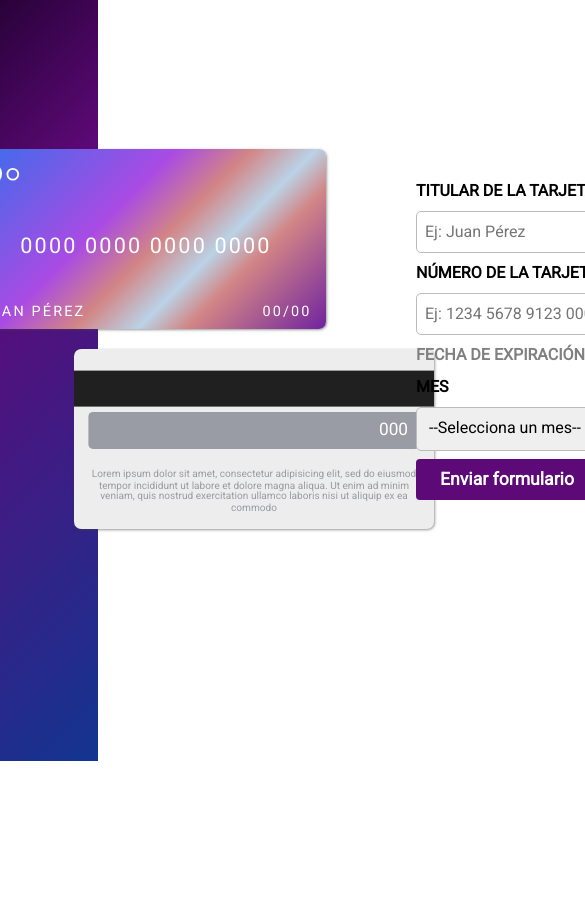
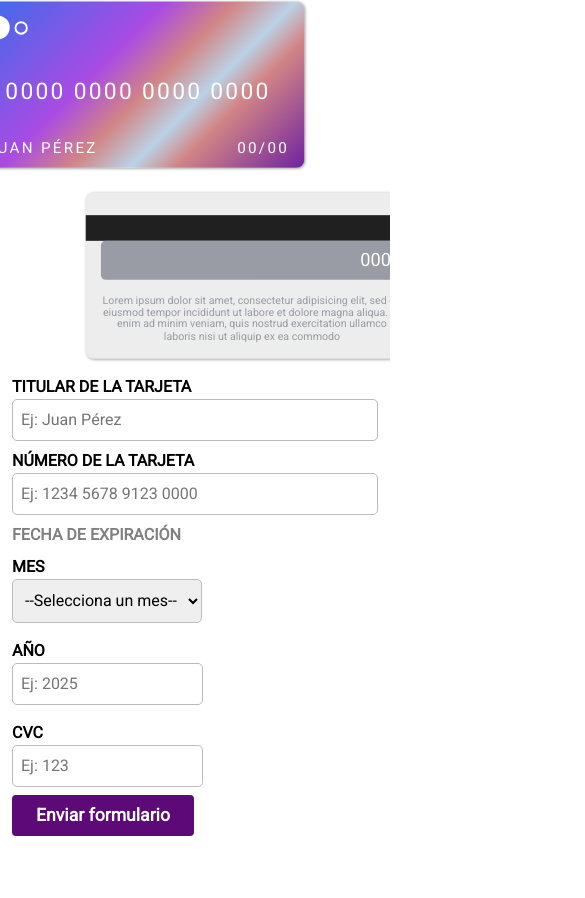
Before and after one commit to BenjaminNS/BenjaminNS.github.io, a plain HTML site: page credit_card_page/creditcardpage.html in a window 390 px wide. Shown: the part 83-981 px from the top of the page, 585 px wide, since content can reach past the window. Before the commit the page ends 844 px from the top, so only its background shows below. Drawn offline with nearby package versions, Linux system fonts and the light colour scheme.

Commit message:
Se actualizo la página de tarjeta de crédito para tener mejor acomodo y presentación en celular

```diff
--- a/credit_card_page/creditcard.css
+++ b/credit_card_page/creditcard.css
@@ -1,13 +1,3 @@
-.creditcardform label{
-	margin-bottom: .5rem;
-	font-size: 1rem;
-	font-weight: bold;
-	display:block;
-}
-:root{
-	--separacionTarjeta: 10px;
-}
-
 *{
 	border-style: solid;
 	border-width: 0;
@@ -16,7 +6,14 @@
 	font-family: 'Heebo', sans-serif;
 }
 body,html{
+	overflow-x: clip;
+}
 
+#div-cards{
+	flex: 0 1 auto;
+	display: flex;
+	flex-direction: column;
+	gap: 1rem;
 }
 
 /*LOGO*/
@@ -27,10 +24,86 @@ body,html{
 	max-width: 150px;
 }
 
-input, select{
-	margin-bottom: .5rem;
+/* FONDO */
+#contenedor-gradiente{
+	display: flex;
+	justify-content: stretch;
+	align-items: stretch;
+	width: 100%;
+	height: 100vh;
+
+	position: absolute;
+	z-index: -1;
+}
+.container{
+	display: flex;
+	flex-wrap: wrap;
+	align-items: center;
+	justify-content: center;
+	max-width: 1100px;
+	min-height: 100vh;
+	margin: auto;
+}
+.fondo-gradiente{
+	background: hsl(276.67, 100%, 7.0588%);
+	background: linear-gradient(135deg, hsl(276.67, 100%, 7.0588%) 0%, hsl(286.07, 86.154%, 25.49%) 35%, hsl(223.81, 76.829%, 32.157%) 100%);
+	width: 25%;
+	position: relative;
+	min-width: 175px;
+}
+.vacio{
+	flex: 1 1 auto;
 }
 
+@media (max-width: 992px){
+	:root{
+		--altoEspaciado: 80px;
+		--separacionTarjeta: 0px !important;
+	}
+	.fondo-gradiente{
+		height: var(--altoEspaciado);
+		width: 100%;
+		flex-basis: auto;
+		min-width: unset;
+	}
+
+	.vacio{
+		width: 100%;
+		flex-basis: 100%;
+	}
+
+	#div-cards{}
+
+	#creditcardform{
+		flex-basis: 100%;
+		width: 100%;
+	}
+
+	.container{
+		padding-top: var(--altoEspaciado);
+		min-height: unset;
+		align-items: start;
+	}
+
+	#contenedor-gradiente{
+		flex-direction: column;
+	}
+}
+
+@media (min-width: 572px) and (max-width: 992px){
+	#div-cards{
+		flex-direction: row;
+
+		.credit-card{
+			flex-basis: var(--tamano);
+		}
+	}
+}
+
+/* TARJETAS CSS */
+:root{
+	--separacionTarjeta: 5px;
+}
 .credit-card .circulo-relleno{
 	border-radius: 50%;
 	background: white;
@@ -52,14 +125,14 @@ input, select{
 	border-radius: .5rem;
 	color: white;
 	position: relative;
-	--tamano: 400px;
+	--tamano: clamp(350px, 48vw, 400px);
 	width: var(--tamano);
 	height: calc( var(--tamano) / 2);
 	display: flex;
     flex-direction: column;
     justify-content: space-between;
     box-shadow: 1px 1px 3px #4242428c;
-    scale: .9;
+    scale: .95;
 }
 .credit-card p{
 	user-select: none;
@@ -118,6 +191,20 @@ input, select{
 	line-height: .8rem;
 }
 
+/* FORMULARIO */
+#creditcardform{
+	flex: 1 1 auto;
+
+	label{
+		margin-bottom: 0rem;
+		font-size: 1rem;
+		font-weight: bold;
+		display:block;
+	}
+}
+input, select{
+	margin-bottom: .5rem;
+}
 input[type="text"],
 select{
 	border-width: 1px;
@@ -127,7 +214,6 @@ select{
 	max-width: 370px;
 	font-size: 1rem;
 }
-
 button[type="submit"]{
 	background-color: hsl(286, 86%, 25%);
 	color: white;
@@ -146,9 +232,3 @@ button[type="submit"]:hover{
 	background-color: hsl(286, 60%, 50%);
 	transform: scale(1.05);
 }
-
-.fondo-gradiente{
-    background: hsl(276.67, 100%, 7.0588%);
-    background: linear-gradient(135deg, hsl(276.67, 100%, 7.0588%) 0%, hsl(286.07, 86.154%, 25.49%) 35%, hsl(223.81, 76.829%, 32.157%) 100%);
-    width: 25%;
-}
--- a/credit_card_page/creditcardpage.html
+++ b/credit_card_page/creditcardpage.html
@@ -2,27 +2,27 @@
 <html>
 <head>
 	<meta charset="utf-8">
-	<meta name="viewport" content="width=device-width, initial-scale=1">
+	<meta name="viewport" content="width=400, initial-scale=1">
 	<link rel="stylesheet" type="text/css" href="creditcard.css">
 	<link rel="preconnect" href="https://fonts.googleapis.com">
 	<link rel="preconnect" href="https://fonts.gstatic.com" crossorigin>
 	<link href="https://fonts.googleapis.com/css2?family=Heebo&display=swap" rel="stylesheet">
+
 </head>
 <body>
 	<!-- FONDO -->
-	<div style="display: flex; width: 100%; height: 100vh; position: absolute; z-index: -1;">
-		<div class="fondo-gradiente"></div>
-		<div style="flex: 1 1 auto;"></div>
+	<div id="contenedor-gradiente">
+		<div class="fondo-gradiente">
+			<!-- LOGO -->
+			<img class="logo" src="logov3.png">
+		</div>
+		<div class="vacio"></div>
 	</div>
 
 	<!-- CONTAINER -->
-	<div style="display: flex; max-width: 1100px; margin: auto; min-height: 100vh; align-items: center;">
-		<!-- LOGO -->
-		<img class="logo" src="logov3.png">
-
-
+	<div class="container" style="">
 		<!-- CREDIT CARDS -->
-		<div style="flex: 1 1 auto;">
+		<div id="div-cards">
 			<!-- TARJETA FRENTE -->
 			<div class="credit-card card-front" style="margin-bottom: 0rem;">
 				<!-- CIRCULOS -->
@@ -66,8 +66,8 @@
 		</div>
 
 		<!-- FORMULARIO -->
-		<div class="form creditcardform" style="flex: 1 1 auto;">
-			<form action="" style="padding: 1rem; display: flex; flex-direction: column; justify-content: center; height: 100%;">
+		<div id="creditcardform" class="form">
+			<form action="" style="padding: .75rem; display: flex; flex-direction: column; justify-content: center; height: 100%;">
 				<label for="titulartarjeta">TITULAR DE LA TARJETA</label>
 				<input type="text" placeholder="Ej: Juan Pérez" id="titulartarjeta" name="titulartarjeta" maxlength="60" letras="[a-zA-Záéíóú ]" required>
 
@@ -75,8 +75,8 @@
 				<input type="text" placeholder="Ej: 1234 5678 9123 0000" id="codigotarjeta" name="codigotarjeta" maxlength="16" pattern="\d{16}" letras="\d" required>
 
 				<h4 style="margin-bottom: .5rem; color: grey;">FECHA DE EXPIRACIÓN</h4>
-				<div style="display: flex; column-gap: .5rem;">
-					<div>
+				<div style="display: flex; gap: .5rem; flex-wrap: wrap;">
+					<div style="flex-basis: auto;">
 						<label for="expdatemm">MES</label>
 						<div>
 							<select id="fechavencimientomes" name="fechavencimientomes">
@@ -96,12 +96,12 @@
 							</select>
 						</div>
 					</div>
-					<div>
-						<label for="fechavencimientoanio">AÑO</label>
+					<div style="flex-basis: auto;">
+						<label for="fechavencimientoanio" style="margin: 0;">AÑO</label>
 						<input type="text" placeholder="Ej: 2025" id="fechavencimientoanio" name="fechavencimientoanio" maxlength="4" pattern="\d{4}" letras="\d" required>
 					</div>
-					<div>
-						<label for="cvc">CVC</label>
+					<div style="flex-basis: auto;">
+						<label for="cvc" style="margin: 0;">CVC</label>
 						<input type="text" placeholder="Ej: 123" id="cvc" name="cvc" maxlength="3" pattern="\d{3}" letras="\d" required>
 					</div>
 				</div>
--- a/credit_card_page/main.js
+++ b/credit_card_page/main.js
@@ -14,7 +14,14 @@ const tarjeta = new tarjetaVirtual(document.querySelectorAll('[data-text="codigo
 	document.querySelectorAll('[data-text="cvc"]'));
 console.log('Tarjeta: ', tarjeta);
 
-function animarPagina(){
+const tamanoMovil = 992;
+if (window.innerWidth > tamanoMovil){
+	animarPaginaEscritorio();
+} else{
+	animarPaginaMovil();
+}
+
+function animarPaginaEscritorio(){
 	tl.set('.form',{
 		'y': '50px',
 		'opacity': 0,
@@ -40,7 +47,32 @@ function animarPagina(){
 		'duration': .8,
 	});
 }
-animarPagina();
+function animarPaginaMovil(){
+	tl.set('.form',{
+		'y': '50px',
+		'opacity': 0,
+	});
+	tl.from('.fondo-gradiente',{
+		'y': '-100%',
+		'delay': .3,
+		'duration': .8,
+	}).from('.logo', {
+		'y': '-50px',
+		'opacity': 0,
+		'delay': 0,
+		'duration': .5,
+	}).from('.credit-card',{
+		'--separacionTarjeta': '60px',
+		'opacity': 0,
+		'delay': 0,
+		'duration': .8,
+	}).to('.form',{
+		'y': '0px',
+		'opacity': 1,
+		'delay': -.8,
+		'duration': .8,
+	});
+}
 
 let inputsTexto = document.querySelectorAll('input[type="text"]');
 for (var i = 0; i < inputsTexto.length; i++) {
@@ -73,6 +105,7 @@ function esTeclaEspecial(teclaPulsada) {
 
 	return false;
 }
+
 function esCaracterValido(letra, event){
 	const regex = new RegExp(event.target.getAttribute('letras'));
 	const found = letra.match(regex);
```
